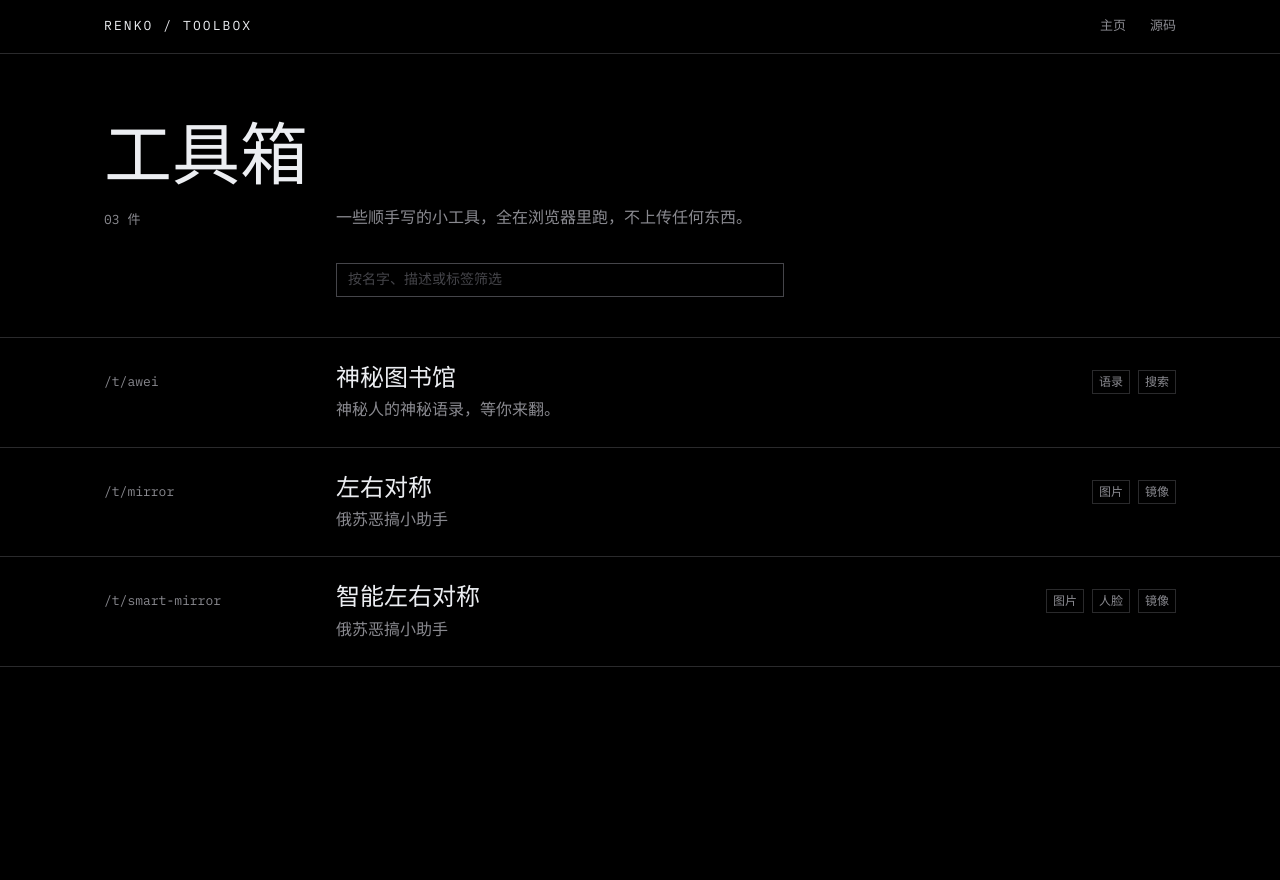
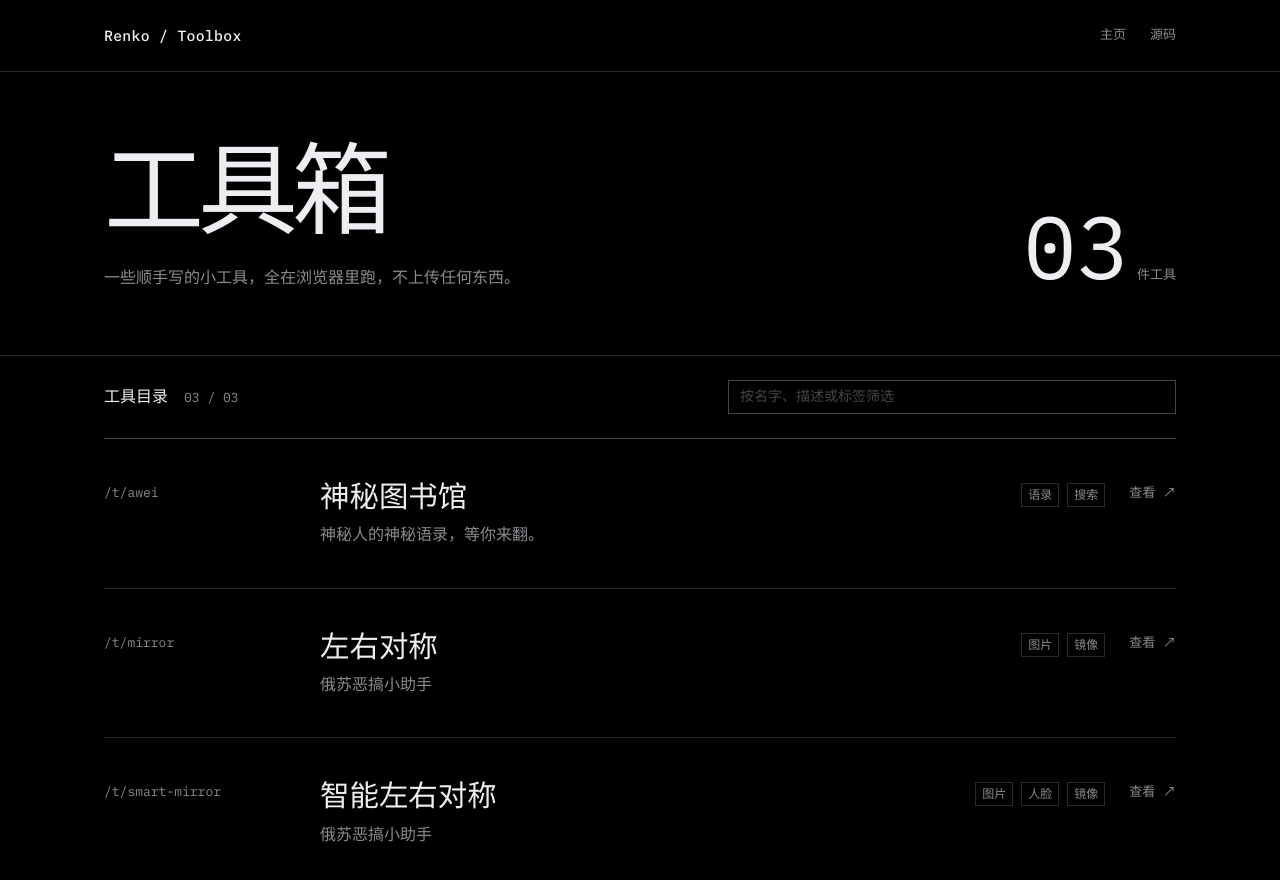
Before and after one commit to Renko6626/renko-toolbox, a Vue app: page /#/ in a window 1280 px wide. Shown: the top 880 px of the page. Before the commit the page ends 800 px from the top, so only its background shows below. Built offline with nearby package versions, Linux system fonts and the light colour scheme.

Commit message:
Polish toolbox layout and symmetry workspaces

```diff
--- a/src/App.vue
+++ b/src/App.vue
@@ -67,6 +67,8 @@ main:focus {
   outline: none;
 }
 .tool-body {
+  max-width: 1600px;
+  margin: 0 auto;
   padding: var(--s-5) var(--page-x) var(--s-7);
 }
 </style>
--- a/src/components/SiteHeader.vue
+++ b/src/components/SiteHeader.vue
@@ -17,31 +17,44 @@ const route = useRoute()
 
 <style scoped>
 .header {
+  position: sticky;
+  top: 0;
+  z-index: 20;
   display: flex;
   flex-wrap: wrap;
   align-items: center;
   justify-content: space-between;
-  gap: var(--s-4);
+  gap: var(--s-3) var(--s-4);
+  min-height: 72px;
   padding: var(--s-3) var(--page-x);
   border-bottom: 1px solid var(--hairline);
+  background: var(--bg);
 }
 .wordmark {
   font-family: var(--font-mono);
-  font-size: var(--step--1);
-  letter-spacing: var(--tracking-label);
-  text-transform: uppercase;
+  font-size: 0.925rem;
+  font-weight: 500;
+  letter-spacing: 0.02em;
+  white-space: nowrap;
 }
 .nav {
   display: flex;
-  gap: var(--s-4);
+  align-items: center;
+  flex-wrap: wrap;
+  gap: var(--s-3) var(--s-4);
 }
 .link {
   font-size: var(--step--1);
   color: var(--text-mute);
   white-space: nowrap;
-  transition: color 120ms linear;
+  text-underline-offset: 5px;
 }
-.link:hover {
+.link:hover, .link:focus-visible {
   color: var(--text);
+  text-decoration: underline;
+}
+@media (max-width: 599px) {
+  .header { min-height: 64px; }
+  .nav { gap: var(--s-3); }
 }
 </style>
--- a/src/components/ToolHeading.vue
+++ b/src/components/ToolHeading.vue
@@ -6,30 +6,45 @@ defineProps<{ tool: Tool }>()
 
 <template>
   <div class="heading">
+    <div class="heading-inner">
       <p class="path mono">/t/{{ tool.id }}</p>
       <h1 class="name">
         <span class="dot" aria-hidden="true">●</span>{{ tool.name }}
         <span v-if="tool.experimental" class="exp mono">实验性</span>
       </h1>
       <p class="desc">{{ tool.description }}</p>
+      <div v-if="tool.tags?.length" class="tags mono" aria-label="工具标签">
+        <span v-for="tag in tool.tags" :key="tag">{{ tag }}</span>
+      </div>
+    </div>
   </div>
 </template>
 
 <style scoped>
 .heading {
-  padding: var(--s-5) var(--page-x) var(--s-4);
   border-bottom: 1px solid var(--hairline);
 }
+.heading-inner {
+  display: grid;
+  grid-template-columns: minmax(0, 1fr) auto;
+  gap: 0 var(--s-4);
+  max-width: 1600px;
+  margin: 0 auto;
+  padding: var(--s-5) var(--page-x);
+}
 .path {
+  grid-column: 1 / -1;
   font-size: var(--step--1);
   color: var(--text-mute);
 }
 .name {
   position: relative;
-  margin-top: var(--s-2);
-  font-size: var(--step-2);
-  font-weight: 500;
+  grid-column: 1;
+  margin-top: var(--s-3);
+  font-size: clamp(2.5rem, 5vw, 4.25rem);
+  font-weight: 400;
   line-height: var(--leading-tight);
+  letter-spacing: -0.035em;
 }
 /* 点悬挂在栅格线外，标题文字本身仍对齐左边线 */
 .dot {
@@ -52,8 +67,23 @@ defineProps<{ tool: Tool }>()
   vertical-align: middle;
 }
 .desc {
+  grid-column: 1;
   margin-top: var(--s-3);
   max-width: var(--measure-cjk);
   color: var(--text-mute);
 }
+.tags {
+  grid-column: 2;
+  grid-row: 2 / 4;
+  display: flex;
+  align-items: end;
+  gap: var(--s-2);
+  font-size: var(--step--1);
+  color: var(--text-mute);
+}
+.tags span { padding: 3px var(--s-2); border: 1px solid var(--hairline); }
+@media (max-width: 599px) {
+  .heading-inner { grid-template-columns: 1fr; }
+  .tags { grid-column: 1; grid-row: 4; margin-top: var(--s-3); }
+}
 </style>
--- a/src/pages/Home.vue
+++ b/src/pages/Home.vue
@@ -17,9 +17,19 @@ const count = String(tools.length).padStart(2, '0')
 
 <template>
   <section class="intro">
+    <div class="intro-copy">
       <h1 class="title">工具箱</h1>
-    <p class="count mono">{{ count }} 件</p>
       <p class="lede">一些顺手写的小工具，全在浏览器里跑，不上传任何东西。</p>
+    </div>
+    <p class="count mono"><span class="count-number">{{ count }}</span><span class="count-label">件工具</span></p>
+  </section>
+
+  <section class="catalog" aria-label="工具目录">
+    <div class="catalog-head">
+      <div class="catalog-title">
+        <h2>工具目录</h2>
+        <span class="mono">{{ String(list.length).padStart(2, '0') }} / {{ count }}</span>
+      </div>
       <NInput
         v-if="tools.length"
         v-model:value="q"
@@ -27,7 +37,7 @@ const count = String(tools.length).padStart(2, '0')
         placeholder="按名字、描述或标签筛选"
         clearable
       />
-  </section>
+    </div>
 
     <ul class="index">
       <li v-if="!tools.length" class="row empty">
@@ -46,79 +56,114 @@ const count = String(tools.length).padStart(2, '0')
       <li v-for="t in list" :key="t.id">
         <RouterLink :to="`/t/${t.id}`" class="row link">
           <span class="path mono">/t/{{ t.id }}</span>
-        <div>
-          <p class="name">{{ t.name }}</p>
+          <div class="details">
+            <h3 class="name">{{ t.name }}</h3>
             <p class="desc">{{ t.description }}</p>
           </div>
           <div v-if="t.tags?.length" class="tags">
             <NTag v-for="tag in t.tags" :key="tag" size="small">{{ tag }}</NTag>
           </div>
+          <span class="open-hint mono" aria-hidden="true">查看 ↗</span>
         </RouterLink>
       </li>
     </ul>
+  </section>
 </template>
 
 <style scoped>
 .intro {
-  display: grid;
-  grid-template-columns: minmax(0, 1fr);
-  gap: var(--s-3);
-  padding: var(--s-6) var(--page-x) var(--s-5);
+  display: flex;
+  align-items: flex-end;
+  justify-content: space-between;
+  gap: var(--s-5);
+  max-width: 1600px;
+  margin: 0 auto;
+  padding: var(--s-6) var(--page-x) var(--s-6);
   border-bottom: 1px solid var(--hairline);
 }
+.intro-copy { min-width: 0; }
 .title {
-  font-size: var(--step-3);
-  font-weight: 500;
+  font-size: clamp(3.75rem, 9vw, 6.25rem);
+  font-weight: 400;
   line-height: var(--leading-tight);
+  letter-spacing: -0.06em;
+}
+.lede {
+  margin-top: var(--s-4);
+  max-width: var(--measure-cjk);
+  color: var(--text-mute);
 }
 .count {
+  display: flex;
+  align-items: baseline;
+  gap: var(--s-2);
+  margin-bottom: var(--s-1);
+  white-space: nowrap;
+  color: var(--text-mute);
+}
+.count-number { font-size: clamp(3rem, 7vw, 5.5rem); line-height: 0.9; color: var(--text); }
+.count-label { font-size: var(--step--1); }
+.catalog { max-width: 1600px; margin: 0 auto; padding: 0 var(--page-x) var(--s-7); }
+.catalog-head {
+  display: flex;
+  align-items: center;
+  justify-content: space-between;
+  flex-wrap: wrap;
+  gap: var(--s-3);
+  padding: var(--s-4) 0;
+  border-bottom: 1px solid var(--line);
+}
+.catalog-title { display: flex; align-items: baseline; gap: var(--s-3); }
+.catalog-title h2 { margin: 0; font-size: var(--step-0); font-weight: 500; }
+.catalog-title span { color: var(--text-mute); font-size: var(--step--1); }
+.search { width: min(100%, 28rem); }
+
+.row {
+  display: grid;
+  grid-template-columns: minmax(0, 1fr) auto;
+  gap: var(--s-2) var(--s-3);
+  align-items: start;
+  padding: var(--s-4) 0;
+  border-bottom: 1px solid var(--hairline);
+}
+.link {
+  transition: padding 160ms ease, background-color 160ms ease;
+}
+.link:hover {
+  padding-left: var(--s-2);
+  padding-right: var(--s-2);
+  background: var(--bg-raise);
+}
+.link:focus-visible { outline-offset: -3px; }
+.path {
+  grid-column: 1;
   font-size: var(--step--1);
   color: var(--text-mute);
 }
-.lede {
-  max-width: var(--measure-cjk);
-  color: var(--text-mute);
-}
-.search {
-  max-width: 28rem;
-  margin-top: var(--s-3);
-}
-
-.row {
-  display: grid;
-  grid-template-columns: minmax(0, 1fr);
-  gap: var(--s-2);
-  padding: var(--s-4) var(--page-x);
-  border-bottom: 1px solid var(--hairline);
-}
-.link {
-  transition: background-color 120ms linear;
-}
-.link:hover {
-  background: var(--bg-raise);
-}
-.path {
-  font-size: var(--step--1);
-  color: var(--text-mute);
-}
+.details { grid-column: 1 / -1; grid-row: 2; }
 .name {
-  font-size: var(--step-1);
-  font-weight: 500;
-  line-height: 1.3;
+  font-size: clamp(1.65rem, 2.3vw, 2.25rem);
+  font-weight: 400;
+  line-height: 1.2;
 }
 .desc {
-  margin-top: var(--s-1);
+  margin-top: var(--s-2);
   max-width: var(--measure-cjk);
   color: var(--text-mute);
 }
 .tags {
+  grid-column: 1;
+  grid-row: 3;
   display: flex;
   flex-wrap: wrap;
   gap: var(--s-2);
+  margin-top: var(--s-2);
 }
+.open-hint { grid-column: 2; grid-row: 1; color: var(--text-mute); font-size: var(--step--1); white-space: nowrap; }
+.link:hover .open-hint { color: var(--text); }
 .empty {
   grid-template-columns: auto minmax(0, 1fr);
-  gap: var(--s-4);
+  gap: var(--s-3);
   align-items: baseline;
 }
 .glyph {
@@ -129,25 +174,29 @@ code {
   color: var(--text);
 }
 
-/* 宽屏：标题与计数并排，行变成 路径 | 名字+描述 | 标签 三栏 */
 @media (min-width: 900px) {
-  .intro {
-    grid-template-columns: 12rem minmax(0, 1fr);
-    column-gap: var(--s-5);
-    align-items: end;
+  .row {
+    grid-template-columns: 12rem minmax(0, 1fr) auto auto;
+    column-gap: var(--s-4);
+    align-items: start;
+    padding: var(--s-5) 0;
   }
-  .title { grid-column: 1 / -1; }
-  .count { grid-row: 2; grid-column: 1; }
-  .lede  { grid-row: 2; grid-column: 2; }
-  .search { grid-row: 3; grid-column: 2; }
-
-  .row {
-    grid-template-columns: 12rem minmax(0, 1fr) auto;
-    column-gap: var(--s-5);
-    align-items: baseline;
+  .path { grid-column: 1; grid-row: 1; padding-top: var(--s-1); }
+  .details { grid-column: 2; grid-row: 1; }
+  .tags { grid-column: 3; grid-row: 1; margin-top: var(--s-1); }
+  .open-hint { grid-column: 4; grid-row: 1; padding-top: var(--s-1); }
+  .empty { grid-template-columns: 12rem minmax(0, 1fr); }
 }
-  .empty {
-    grid-template-columns: 12rem minmax(0, 1fr);
+@media (max-width: 599px) {
+  .intro { align-items: flex-start; padding-top: var(--s-5); padding-bottom: var(--s-5); }
+  .count { align-self: flex-start; flex-direction: column; align-items: flex-end; gap: var(--s-1); }
+  .count-number { font-size: 2.5rem; }
+  .count-label { font-size: 0.7rem; }
+  .lede { margin-top: var(--s-3); }
+  .catalog-head { align-items: stretch; }
+  .search { width: 100%; }
 }
+@media (prefers-reduced-motion: reduce) {
+  .link { transition: none; }
 }
 </style>
```
Also changed, not shown: src/tools/mirror/Tool.vue (+83 -25 lines), src/tools/smart-mirror/Tool.vue (+91 -27 lines), 1 other file (tests, documents, lock files or other folders). Lines whose indentation alone changed are shown as unchanged.
